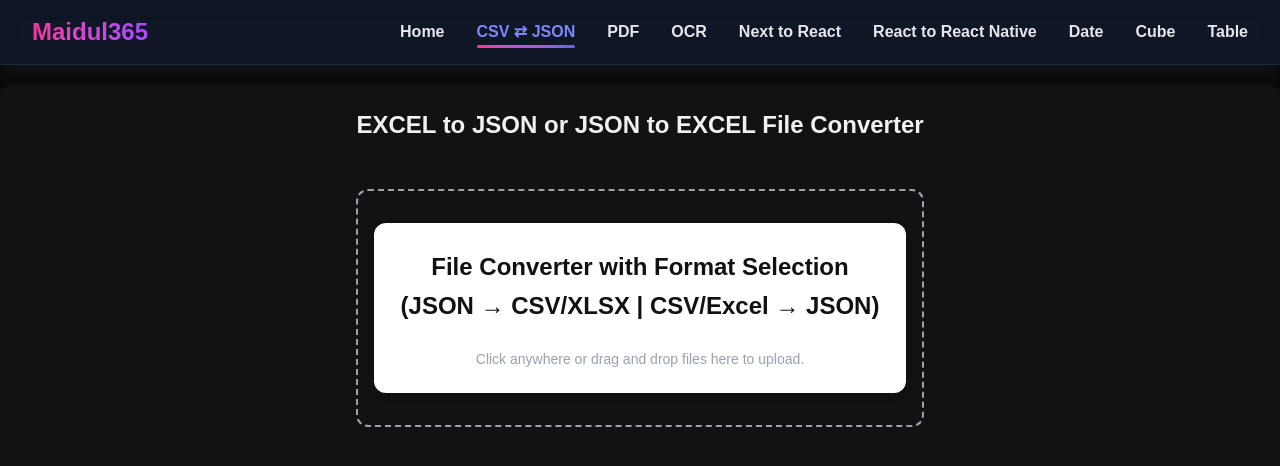
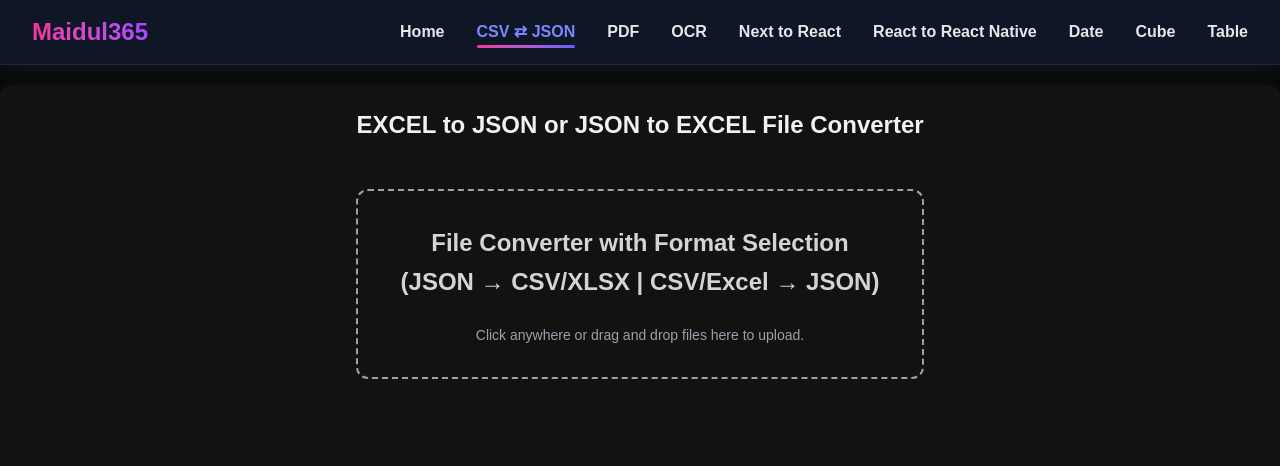
Before and after one commit to ultimate365/maidul365, a Next.js app: page /csvToJson in a window 1280 px wide. Shown: the top 466 px of the page. Built offline with nearby package versions, Linux system fonts and the light colour scheme.

Commit message:
41th commit

```diff
--- a/app/csvToJson/FileConverter.jsx
+++ b/app/csvToJson/FileConverter.jsx
@@ -313,8 +313,8 @@ export default function FileConverter() {
         ref.current?.click();
       }}
     >
-      <div className="container-main text-center">
-        <h3 className="text-2xl font-semibold leading-relaxed mb-6">
+      <div className="text-center">
+        <h3 className="text-2xl font-semibold leading-relaxed mb-6 text-neutral-300 hover:text-neutral-500 transition-colors">
           File Converter with Format Selection
           <br />
           (JSON → CSV/XLSX | CSV/Excel → JSON)
```
